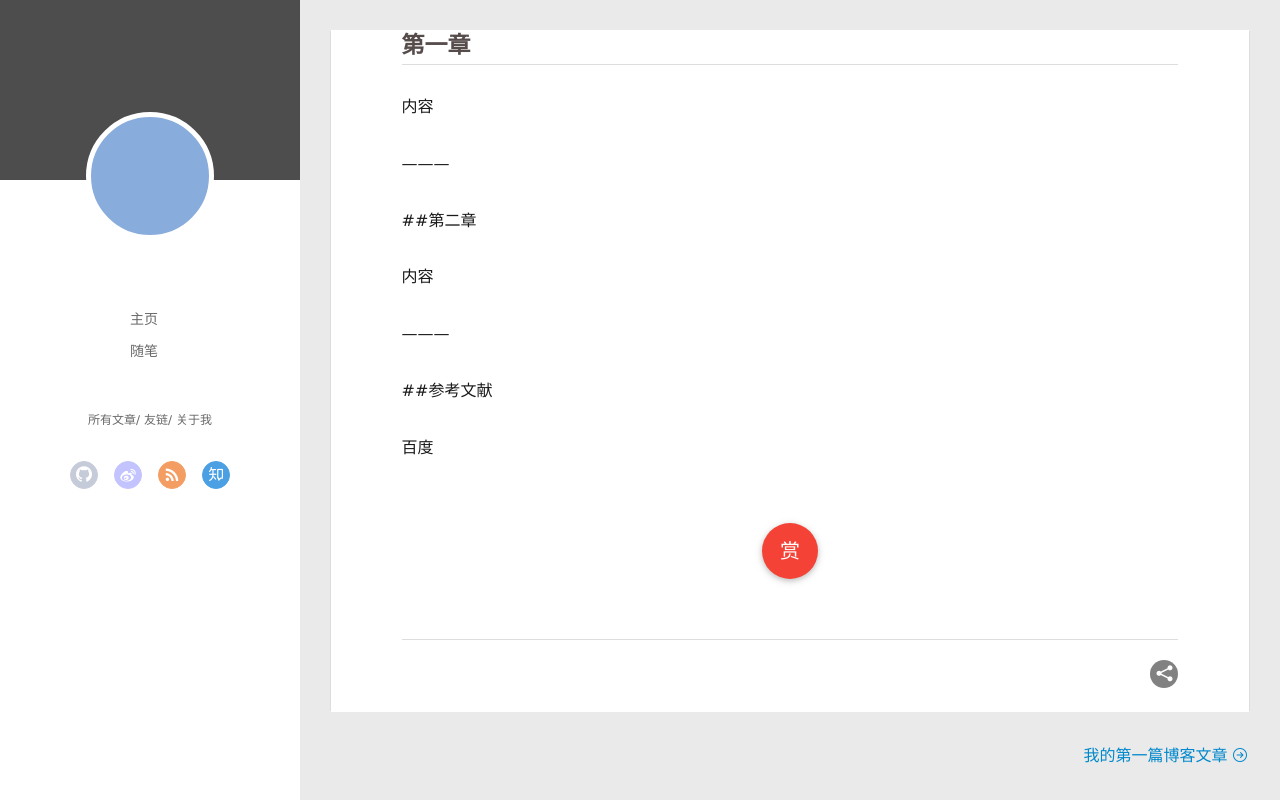
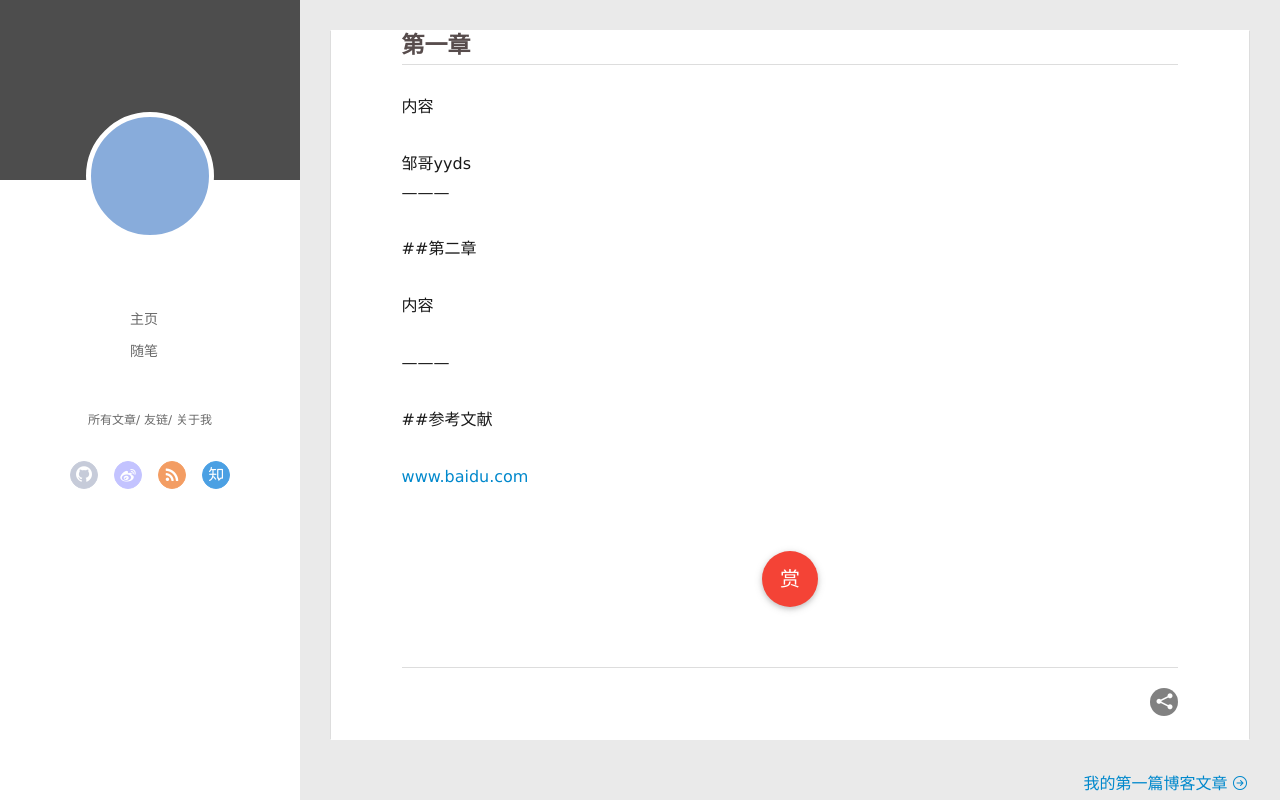
Before and after one commit to decl123/decl123.github.io, a plain HTML site: page 2021/07/24/我的第一篇博客/index.html in a window 1280 px wide. Drawn offline with Linux system fonts and the light colour scheme; no server answers.

Commit message:
Site updated: 2021-07-25 00:55:17

```diff
--- a/2021/07/24/我的第一篇博客/index.html
+++ b/2021/07/24/我的第一篇博客/index.html
@@ -8,15 +8,15 @@
   <link rel="dns-prefetch" href="http://example.com">
   <title>Hexo</title>
   <meta name="viewport" content="width=device-width, initial-scale=1, maximum-scale=1">
-  <meta name="description" content="第一章内容 ——— ##第二章 内容 ——— ##参考文献 百度">
+  <meta name="description" content="第一章内容 邹哥yyds——— ##第二章 内容 ——— ##参考文献 www.baidu.com">
 <meta property="og:type" content="article">
 <meta property="og:title" content="Hexo">
 <meta property="og:url" content="http://example.com/2021/07/24/%E6%88%91%E7%9A%84%E7%AC%AC%E4%B8%80%E7%AF%87%E5%8D%9A%E5%AE%A2/index.html">
 <meta property="og:site_name" content="Hexo">
-<meta property="og:description" content="第一章内容 ——— ##第二章 内容 ——— ##参考文献 百度">
+<meta property="og:description" content="第一章内容 邹哥yyds——— ##第二章 内容 ——— ##参考文献 www.baidu.com">
 <meta property="og:locale" content="en_US">
 <meta property="article:published_time" content="2021-07-24T13:07:52.424Z">
-<meta property="article:modified_time" content="2021-07-24T13:07:52.424Z">
+<meta property="article:modified_time" content="2021-07-24T16:51:12.375Z">
 <meta property="article:author" content="John Doe">
 <meta name="twitter:card" content="summary">
 
@@ -160,12 +160,12 @@
     <div class="article-entry" itemprop="articleBody">
 
         <h2 id="第一章"><a href="#第一章" class="headerlink" title="第一章"></a>第一章</h2><p>内容</p>
-<p>———</p>
+<p>邹哥yyds<br>———</p>
 <p>##第二章</p>
 <p>内容</p>
 <p>———</p>
 <p>##参考文献</p>
-<p>百度</p>
+<p><a target="_blank" rel="noopener" href="http://www.baidu.com/">www.baidu.com</a></p>
 
 
 
```
Also changed, not shown: index.html (+2 -2 lines).
